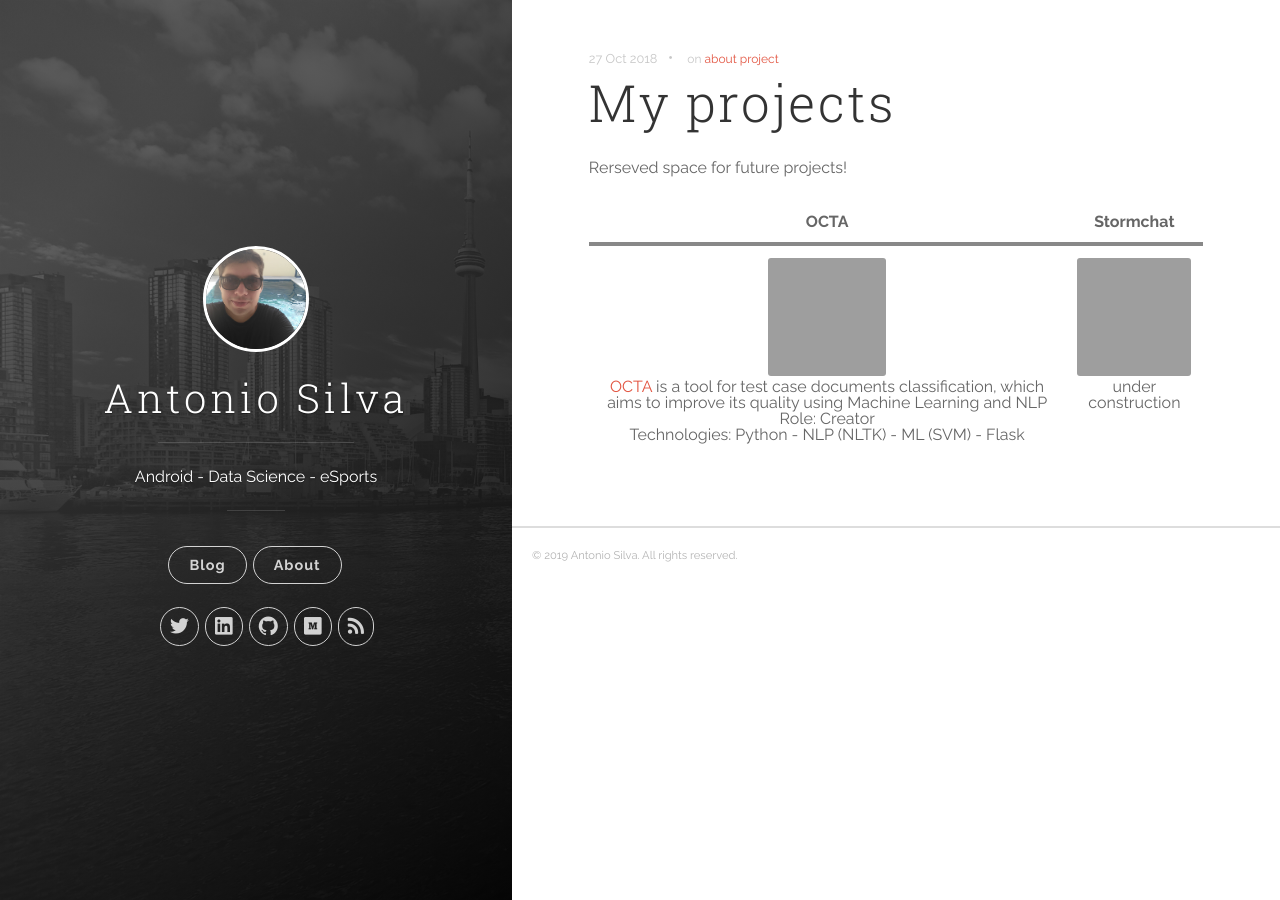
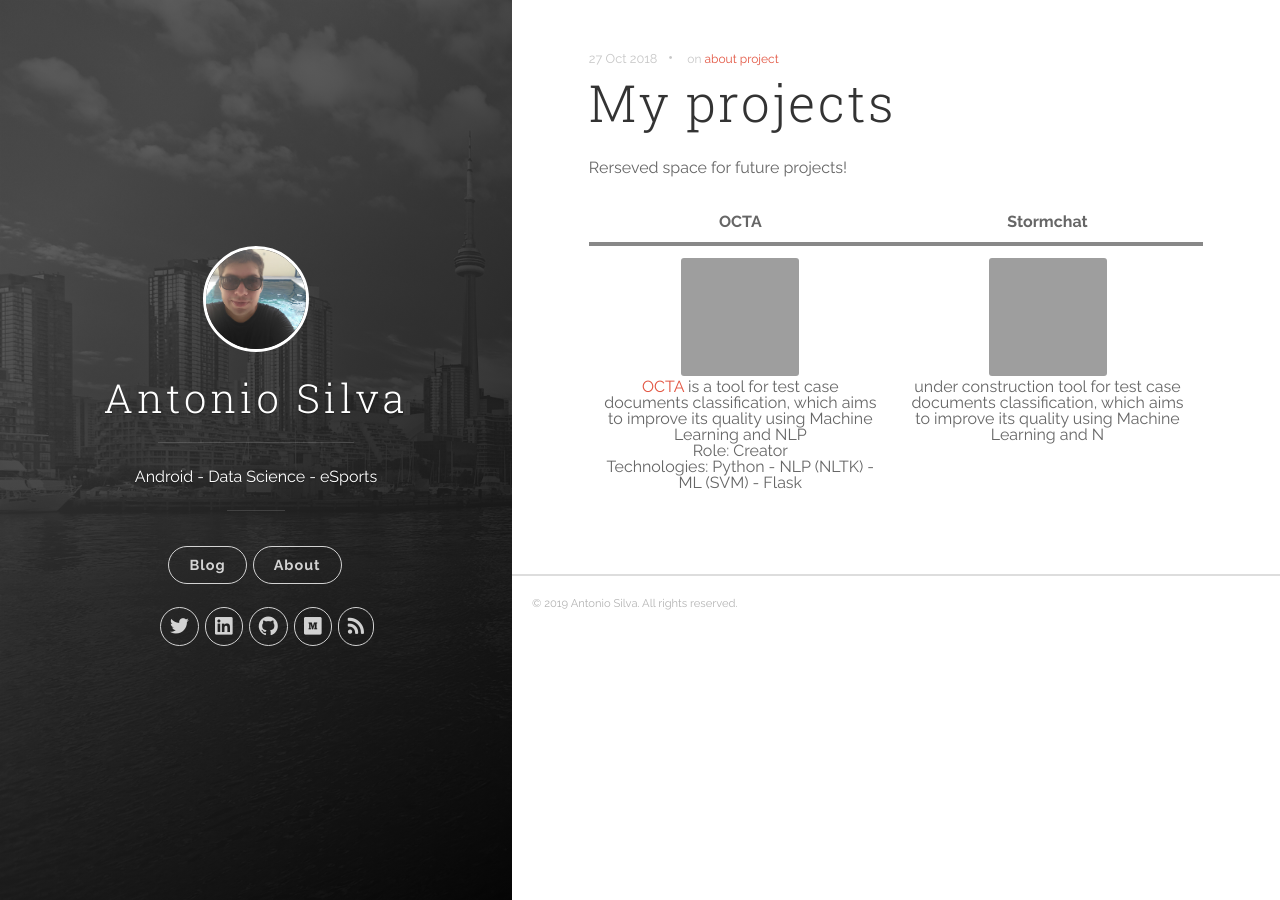
Before and after one commit to antoniosj/antoniosj.github.io, a Jekyll site: the page built from _posts/2018-10-27-my-projects.markdown, in a window 1280 px wide. Built offline with Jekyll 4.4.1, drawn with Linux system fonts in a browser that asks for light colours; grey boxes are pictures that could not be loaded.

Commit message:
Update 2018-10-27-my-projects.markdown

```diff
--- a/_posts/2018-10-27-my-projects.markdown
+++ b/_posts/2018-10-27-my-projects.markdown
@@ -9,4 +9,4 @@ Rerseved space for future projects!
 
 | OCTA  	| Stormchat   |
 | :---:	|:-:	|
-| <img src="https://github.com/antoniosj/blog-examples/blob/master/github-images/octa.png?raw=true" width="118px;" height="118px;" /><br /><a href="https://www.antoniosj.com/2018/octa/">OCTA</a> is a tool for test case documents classification, which aims to improve its quality using Machine Learning and NLP <br /> Role: Creator<br /> Technologies: Python - NLP (NLTK) - ML (SVM) - Flask | <img src="https://github.com/antoniosj/blog-examples/blob/master/github-images/stormchat.png?raw=true" width="118px;" height="118px;"/><br /><sub> under construction </sub>  	|
+| <img src="https://github.com/antoniosj/blog-examples/blob/master/github-images/octa.png?raw=true" width="118px;" height="118px;" /><br /><a href="https://www.antoniosj.com/2018/octa/">OCTA</a> is a tool for test case documents classification, which aims to improve its quality using Machine Learning and NLP <br /> Role: Creator<br /> Technologies: Python - NLP (NLTK) - ML (SVM) - Flask | <img src="https://github.com/antoniosj/blog-examples/blob/master/github-images/stormchat.png?raw=true" width="118px;" height="118px;"/><br /> under construction tool for test case documents classification, which aims to improve its quality using Machine Learning and N 	|
```
